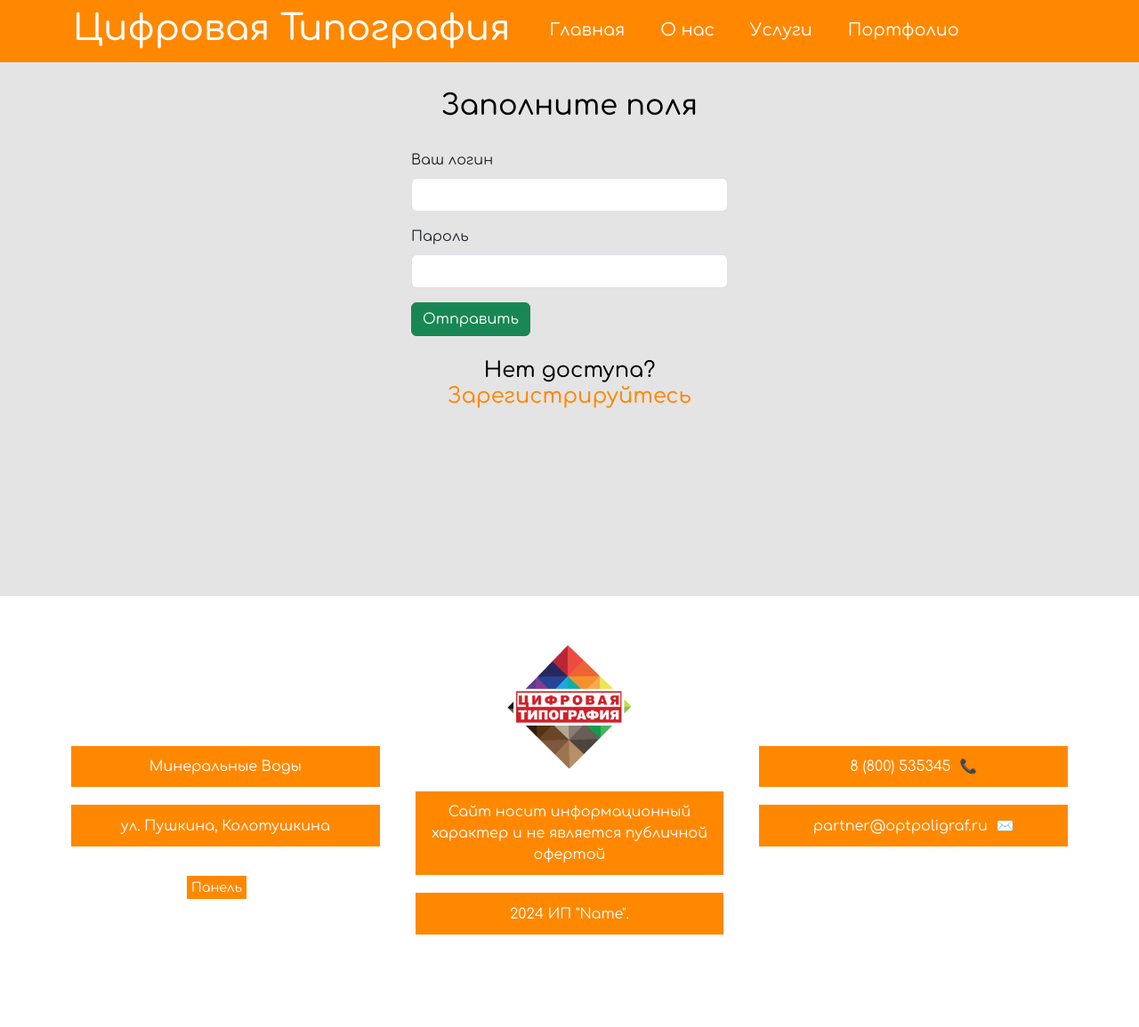
After one commit to DARKSAYONE/website-for-printer-company, a PHP site: page /login.html in a window 1280 px wide. The commit adds this page. Shown: the whole page at 89% size. Run offline with PHP 8.4, Linux system fonts and the light colour scheme.

Commit message:
Add reg and login form(also about.html)

```diff
--- a/css/style.css
+++ b/css/style.css
@@ -1,6 +1,12 @@
 *{
     font-family: "Comfortaa", sans-serif;
 }
+/*
+Палитра
+
+#ff8800 - фон
+#be6704 - второстепенный цвет.
+*/
 /* Глобальные стили */
 html,
 h1,
@@ -9,11 +15,11 @@ h3,
 h4,
 h5,
 h6 {
-    color: #dadada;
+    color: #999999;
 }
 
 body{
-    background-color: #464646;
+    background-color: #e4e4e4;
 }
 
 a{
@@ -25,7 +31,7 @@ a{
 /* HEADER style */
 
 header {
-    background: #008484;
+    background: #ff8800;
     height: 70px;
 }
 
@@ -34,7 +40,7 @@ header * {
 }
 
 header h1 {
-    margin-top: 3px;
+    margin-top: 8px;
     white-space: nowrap;
 }
 
@@ -66,12 +72,12 @@ header ul li ul {
     margin: 0;
     padding: 0;
     list-style: none;
-    background: #008484;
+    background: #be6704;
 }
 
 header ul li:hover ul {
     display: block;
-    background-color: #007373; /* Цвет фона при наведении */
+    background-color: #be6704; /* Цвет фона при наведении */
     color: #fff; /* Цвет текста при наведении */
 }
 
@@ -84,7 +90,7 @@ header ul li ul li a {
 }
 
 header ul li a:hover {
-    background: #006669;
+    background: #be6704;
     transition: 0.5s;
     color: #ffff;
 }
@@ -120,10 +126,10 @@ header .col-8 {
 }
 
 .carousel-caption h5,p{
-    background: rgba(255, 255, 255, 0.822);
+    background: #ff88008c;
     max-width: 100%;
     padding: 0.7em;
-    color: #000000;
+    color: #ffffff;
 }
 
 .carousel-caption-my{
@@ -140,7 +146,7 @@ header .col-8 {
 /* ------------------------ */
 /* Footer */
 footer {
-    background-color: #f8f8f8;
+    background-color: #ffffff;
     padding: 40px 0; /* Увеличенные отступы */
     border-top: 1px solid #ddd;
     margin-top: 200px;
@@ -217,12 +223,15 @@ footer {
     padding: 5px; /* отступы вокруг текста */
     margin-left:155px;
     display: inline-block; /* чтобы блок занимал только нужную ширину */
+    background: none !important;
 }
 
 .footer-adminlogin a {
-    color: #8d8d8d !important;  /* серый цвет для невыделяющегося вида */
+    color: #ffffff !important;  /* серый цвет для невыделяющегося вида */
     text-decoration: none;
     font-size: 0.9rem; /* немного меньший размер текста */
+    background-color: none !important;
+    padding: 5px;
 }
 
 .footer-adminlogin a:hover {
@@ -233,6 +242,7 @@ footer {
 footer p,
 footer a {
     text-align: center;
+    background: #ff8800;
 }
 
 
@@ -240,11 +250,37 @@ footer a {
 .main-content h2{
     margin: 30px 10px !important;
     padding: 10px;
-    background: #f8f8f8;
+    background: #ff9100;
+    color: #f8f8f8;
 }
 
 .main-content {
-background: floralwhite;
+background: rgb(255, 255, 255);
 margin-top: 50px;
 }
 /* -------------------------------------------------- */
+/* О нас контент */
+
+/* -------------------------------------------------- */
+
+/* Форма реистрации */
+.reg_form h2{
+    color: black;
+    text-align: center;
+    margin: 30px 0;
+}
+.reg_form h4{
+    text-align: center;
+    color:black;
+    margin-top: 25px;
+}
+.reg_form a{
+    text-align: center;
+    color: #ff8800;
+}
+
+.reg_form a:hover{
+    margin-left: 55px;
+    transition: all .3s;
+}
+/* -------------------------------------------------- */
--- a/index.html
+++ b/index.html
@@ -23,8 +23,8 @@
             </div>
             <nav class="col-8">
                 <ul>
-                    <li><a href="#">Главная</a></li>
-                    <li><a href="#">О нас</a></li>
+                    <li><a href="index.html">Главная</a></li>
+                    <li><a href="about.html">О нас</a></li>
                     <li><a href="#">Услуги</a></li>
                     <li><a href="#">Портфолио</a></li>
 
@@ -145,7 +145,7 @@
             </div>
         </div>
         <div class="footer-adminlogin">
-            <a href="#">Панель</a>
+            <a href="login.html">Панель</a>
         </div>
     </div>
 </footer>
--- /dev/null
+++ b/login.html
@@ -0,0 +1,91 @@
+<!doctype html>
+<html lang="ru">
+  <head>
+    <meta charset="utf-8">
+    <meta name="viewport" content="width=device-width, initial-scale=1">
+    <title>Регистрация</title>
+
+    <!-- Подключение bootstrap -->
+    <link href="https://cdn.jsdelivr.net/npm/bootstrap@5.3.3/dist/css/bootstrap.min.css" rel="stylesheet" integrity="sha384-QWTKZyjpPEjISv5WaRU9OFeRpok6YctnYmDr5pNlyT2bRjXh0JMhjY6hW+ALEwIH" crossorigin="anonymous">
+    <!-- Подключение google fonts -->
+    <link rel="preconnect" href="https://fonts.googleapis.com">
+    <link rel="preconnect" href="https://fonts.gstatic.com" crossorigin>
+    <link href="https://fonts.googleapis.com/css2?family=Comfortaa:wght@300..700&display=swap" rel="stylesheet">
+    <!-- Подключение CSS -->
+    <link rel="stylesheet" href="css/style.css">
+  </head>
+  <body>
+    <!-- HEADER -->
+<header class="container-fluid">
+    <div class="container">
+        <div class="row">
+            <div class="col-4">
+                <h1>Цифровая Типография</h1>
+            </div>
+            <nav class="col-8">
+                <ul>
+                    <li><a href="index.html">Главная</a></li>
+                    <li><a href="about.html">О нас</a></li>
+                    <li><a href="#">Услуги</a></li>
+                    <li><a href="#">Портфолио</a></li>
+
+                </ul>
+            </nav>
+        </div>
+    </div>
+</header>
+   <!-- HEADER -->
+
+<!-- REG FORM -->
+<div class="container reg_form">
+<form class="row justify-content-center" method="post" action="register.html">
+    <h2>Заполните поля</h2>
+    <div class="mb-3 col-12 col-md-4">
+        <label for="formGroupExampleInput" class="form-label">Ваш логин</label>
+        <input type="text" class="form-control" id="formGroupExampleInput">
+      </div>
+    <div class="w-100"></div>
+    <div class="mb-3 col-12 col-md-4">
+      <label for="exampleInputPassword1" class="form-label">Пароль</label>
+      <input type="password" class="form-control" id="exampleInputPassword1">
+    </div>
+      <div class="w-100"></div>
+      <div class="col-12 col-md-4">
+      <button type="submit" class="btn btn-success">Отправить</button>
+      <div class="col-12 col-md-4"></div>
+      <h4>Нет доступа? <a href="register.html">Зарегистрируйтесь</a></h4>
+       </div>
+  </form>
+</div>
+<!-- REG FORM -->
+
+
+<!-- Footer -->
+<footer>
+    <div class="footer-container">
+        <div class="footer-content">
+            <div class="footer-left">
+                <p>Минеральные Воды</p>
+                <p>ул. Пушкина, Колотушкина</p>
+            </div>
+            <div class="footer-center">
+                <img src="img/logo.png" alt="Цифровая Типография" class="footer-logo">
+                <p>Сайт носит информационный характер и не является публичной офертой</p>
+                <p>2024 ИП "Name".</p>
+            </div>
+            <div class="footer-right">
+                <p><a href="tel:8005000691">8 (800) 535345</a> <span class="footer-phone-icon">📞</span></p>
+                <p><a href="mailto:partner@optpoligraf.ru">partner@optpoligraf.ru</a> <span class="footer-email-icon">✉️</span></p>
+            </div>
+        </div>
+        <div class="footer-adminlogin">
+            <a href="login.html">Панель</a>
+        </div>
+    </div>
+</footer>
+
+<!-- Footer -->
+
+    <script src="https://cdn.jsdelivr.net/npm/bootstrap@5.3.3/dist/js/bootstrap.bundle.min.js" integrity="sha384-YvpcrYf0tY3lHB60NNkmXc5s9fDVZLESaAA55NDzOxhy9GkcIdslK1eN7N6jIeHz" crossorigin="anonymous"></script>
+  </body>
+</html>
```
Also changed, not shown: about.html (added, +96 -0 lines), register.html (added, +102 -0 lines).
